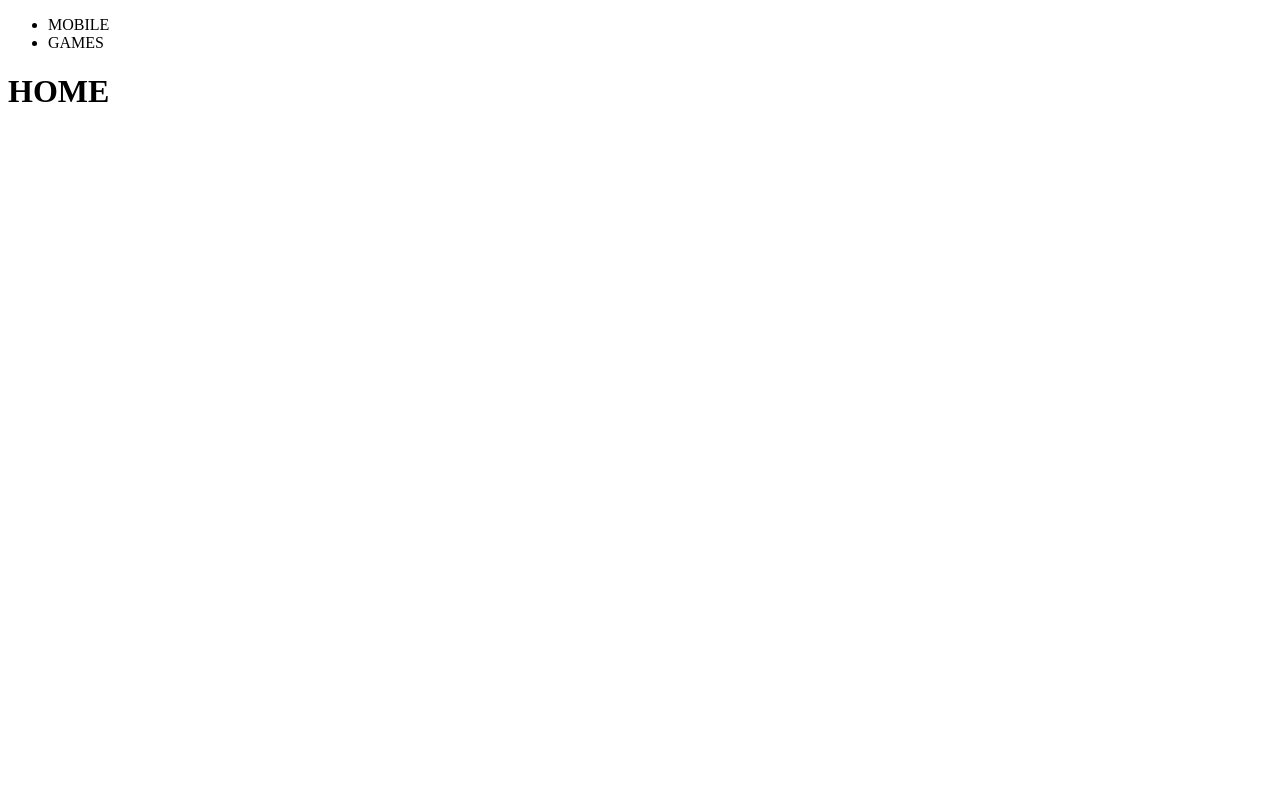
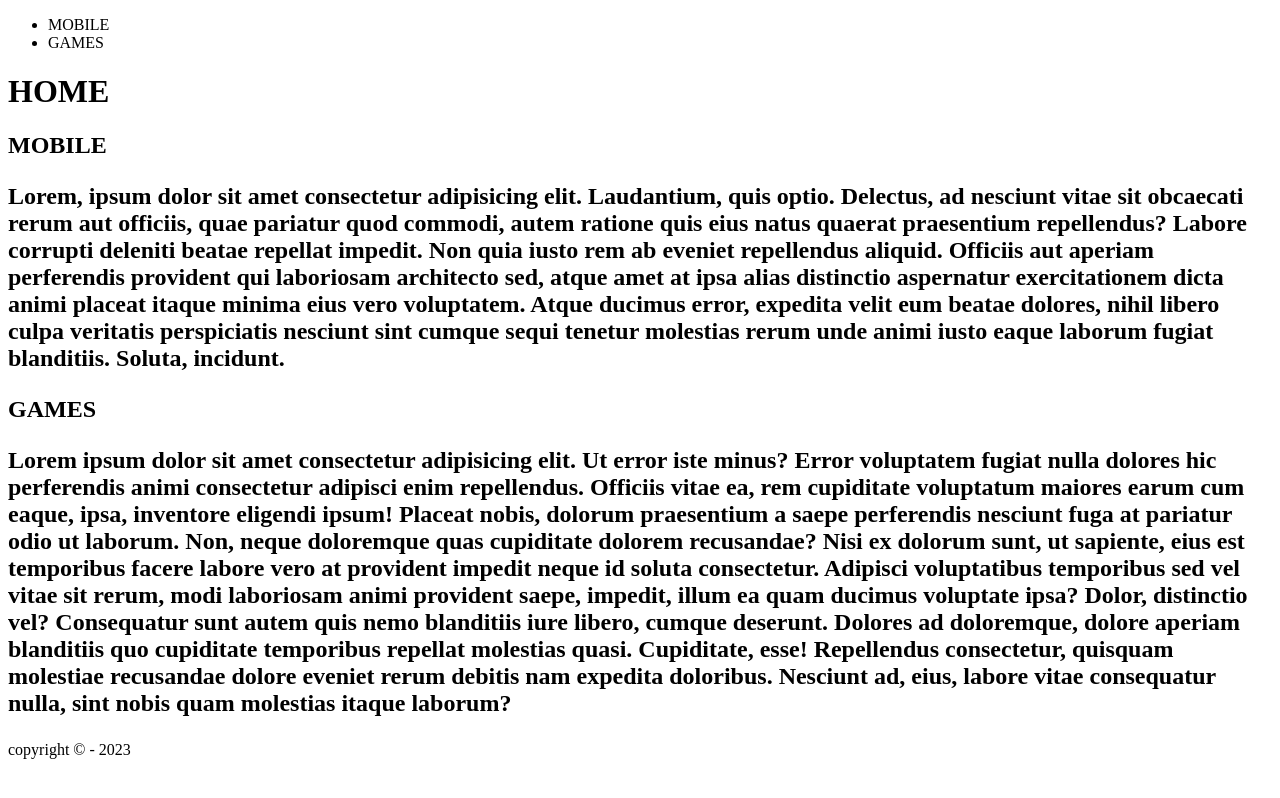
Before and after one commit to 1TDSPG-2023/exercicio-html1, a plain HTML site: page pf0670/index.html in a window 1280 px wide. Drawn offline with Linux system fonts and the light colour scheme.

Commit message:
Index estruturada + all footer.

```diff
--- a/pf0670/index.html
+++ b/pf0670/index.html
@@ -20,13 +20,18 @@
         </header>
 
         <section>
-            <h2>
-                <p></p>
+            <h2>MOBILE
+                <p>Lorem, ipsum dolor sit amet consectetur adipisicing elit. Laudantium, quis optio. Delectus, ad nesciunt vitae sit obcaecati rerum aut officiis, quae pariatur quod commodi, autem ratione quis eius natus quaerat praesentium repellendus? Labore corrupti deleniti beatae repellat impedit. Non quia iusto rem ab eveniet repellendus aliquid. Officiis aut aperiam perferendis provident qui laboriosam architecto sed, atque amet at ipsa alias distinctio aspernatur exercitationem dicta animi placeat itaque minima eius vero voluptatem. Atque ducimus error, expedita velit eum beatae dolores, nihil libero culpa veritatis perspiciatis nesciunt sint cumque sequi tenetur molestias rerum unde animi iusto eaque laborum fugiat blanditiis. Soluta, incidunt.</p>
+
+            </h2>
+            <h2>GAMES
+                <p>Lorem ipsum dolor sit amet consectetur adipisicing elit. Ut error iste minus? Error voluptatem fugiat nulla dolores hic perferendis animi consectetur adipisci enim repellendus. Officiis vitae ea, rem cupiditate voluptatum maiores earum cum eaque, ipsa, inventore eligendi ipsum! Placeat nobis, dolorum praesentium a saepe perferendis nesciunt fuga at pariatur odio ut laborum. Non, neque doloremque quas cupiditate dolorem recusandae? Nisi ex dolorum sunt, ut sapiente, eius est temporibus facere labore vero at provident impedit neque id soluta consectetur. Adipisci voluptatibus temporibus sed vel vitae sit rerum, modi laboriosam animi provident saepe, impedit, illum ea quam ducimus voluptate ipsa? Dolor, distinctio vel? Consequatur sunt autem quis nemo blanditiis iure libero, cumque deserunt. Dolores ad doloremque, dolore aperiam blanditiis quo cupiditate temporibus repellat molestias quasi. Cupiditate, esse! Repellendus consectetur, quisquam molestiae recusandae dolore eveniet rerum debitis nam expedita doloribus. Nesciunt ad, eius, labore vitae consequatur nulla, sint nobis quam molestias itaque laborum?</p>
+
             </h2>
         </section>
 
         <footer>
-            <p></p>
+            <p>copyright &copy - 2023</p>
         </footer>
     </div>
 </body>
```
Also changed, not shown: pf0670/games.html (+1 -1 lines), pf0670/mobile.html (+1 -1 lines).
